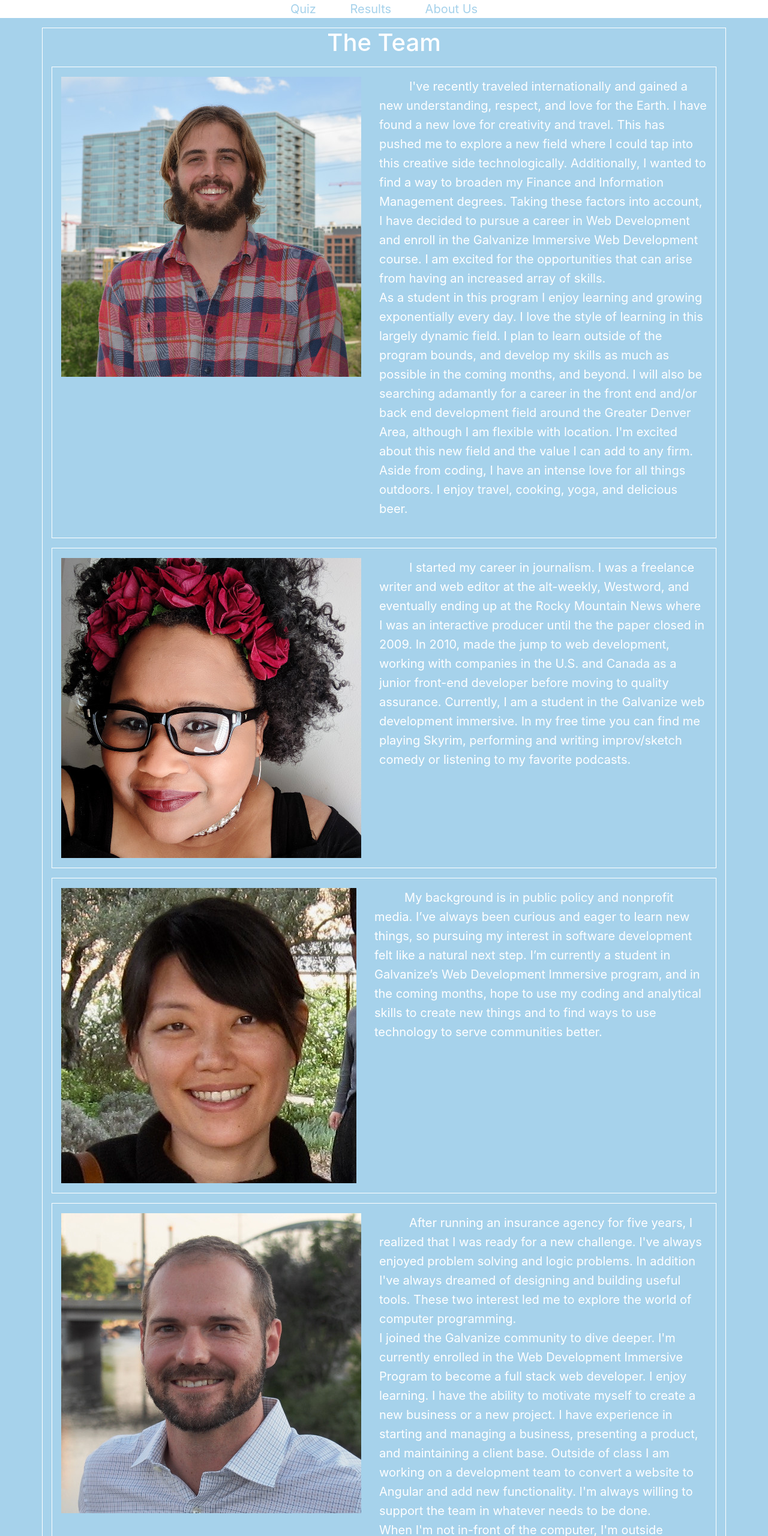
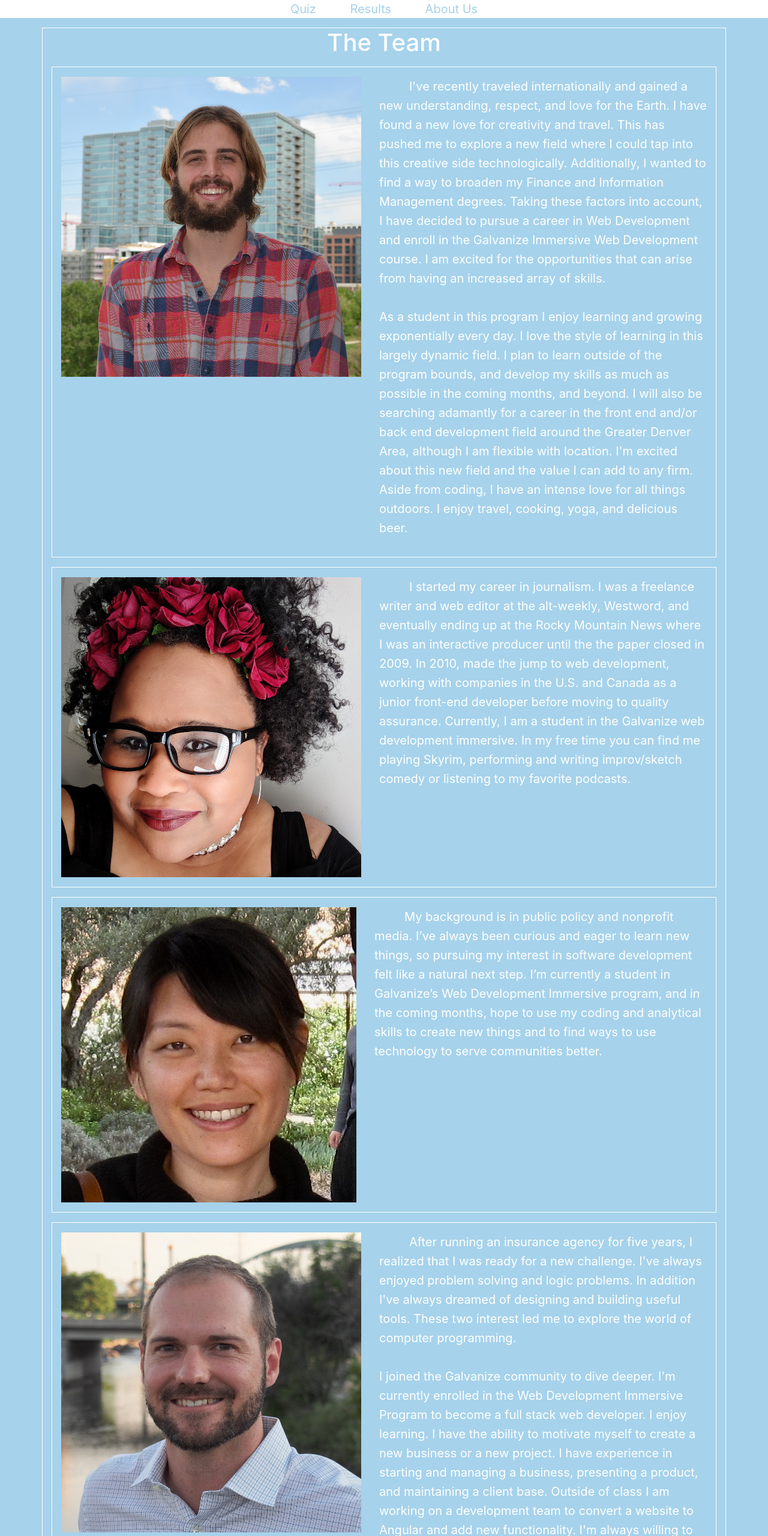
Before and after one commit to tclukies/elementsHack, a plain HTML site: page aboutUs2.html in a window 1280 px wide. Shown: the top 2560 px of the page at 60% size. Drawn offline with nearby package versions, Linux system fonts and the light colour scheme; files whose address does not match are found by name.

Commit message:
Add paragraph breaks

```diff
--- a/aboutUs2.html
+++ b/aboutUs2.html
@@ -26,7 +26,7 @@
           <img src="/Users/arthurapplegate/Documents/GitHub/elementsHack/thomas.jpeg" alt="Thomas">
           </div>
           <div class="col">
-            <p>I've recently traveled internationally and gained a new understanding, respect, and love for the Earth. I have found a new love for creativity and travel. This has pushed me to explore a new field where I could tap into this creative side technologically. Additionally, I wanted to find a way to broaden my Finance and Information Management degrees. Taking these factors into account, I have decided to pursue a career in Web Development and enroll in the Galvanize Immersive Web Development course. I am excited for the opportunities that can arise from having an increased array of skills.<br>
+            <p>I've recently traveled internationally and gained a new understanding, respect, and love for the Earth. I have found a new love for creativity and travel. This has pushed me to explore a new field where I could tap into this creative side technologically. Additionally, I wanted to find a way to broaden my Finance and Information Management degrees. Taking these factors into account, I have decided to pursue a career in Web Development and enroll in the Galvanize Immersive Web Development course. I am excited for the opportunities that can arise from having an increased array of skills.<br><br>
 
               As a student in this program I enjoy learning and growing exponentially every day. I love the style of learning in this largely dynamic field. I plan to learn outside of the program bounds, and develop my skills as much as possible in the coming months, and beyond. I will also be searching adamantly for a career in the front end and/or back end development field around the Greater Denver Area, although I am flexible with location. I'm excited about this new field and the value I can add to any firm. Aside from coding, I have an intense love for all things outdoors. I enjoy travel, cooking, yoga, and delicious beer. </p>
           </div>
@@ -61,9 +61,9 @@
           <img src="/Users/arthurapplegate/Documents/GitHub/elementsHack/hunt.jpeg" alt="Hunt">
           </div>
           <div class="col">
-            <p>After running an insurance agency for five years, I realized that I was ready for a new challenge. I've always enjoyed problem solving and logic problems. In addition I've always dreamed of designing and building useful tools. These two interest led me to explore the world of computer programming.<br>
+            <p>After running an insurance agency for five years, I realized that I was ready for a new challenge. I've always enjoyed problem solving and logic problems. In addition I've always dreamed of designing and building useful tools. These two interest led me to explore the world of computer programming.<br><br>
 
-I joined the Galvanize community to dive deeper. I'm currently enrolled in the Web Development Immersive Program to become a full stack web developer. I enjoy learning. I have the ability to motivate myself to create a new business or a new project. I have experience in starting and managing a business, presenting a product, and maintaining a client base. Outside of class I am working on a development team to convert a website to Angular and add new functionality. I'm always willing to support the team in whatever needs to be done.<br>
+I joined the Galvanize community to dive deeper. I'm currently enrolled in the Web Development Immersive Program to become a full stack web developer. I enjoy learning. I have the ability to motivate myself to create a new business or a new project. I have experience in starting and managing a business, presenting a product, and maintaining a client base. Outside of class I am working on a development team to convert a website to Angular and add new functionality. I'm always willing to support the team in whatever needs to be done.<br><br>
 
 When I'm not in-front of the computer, I'm outside enjoying the beautiful mountains. I enjoy hiking, fly-fishing, camping, and skiing. I'm a member of social clubs for travel, learning Spanish, and computer programming. I'm a believer in meditation and living a healthy lifestyle.</p>
           </div>
```
